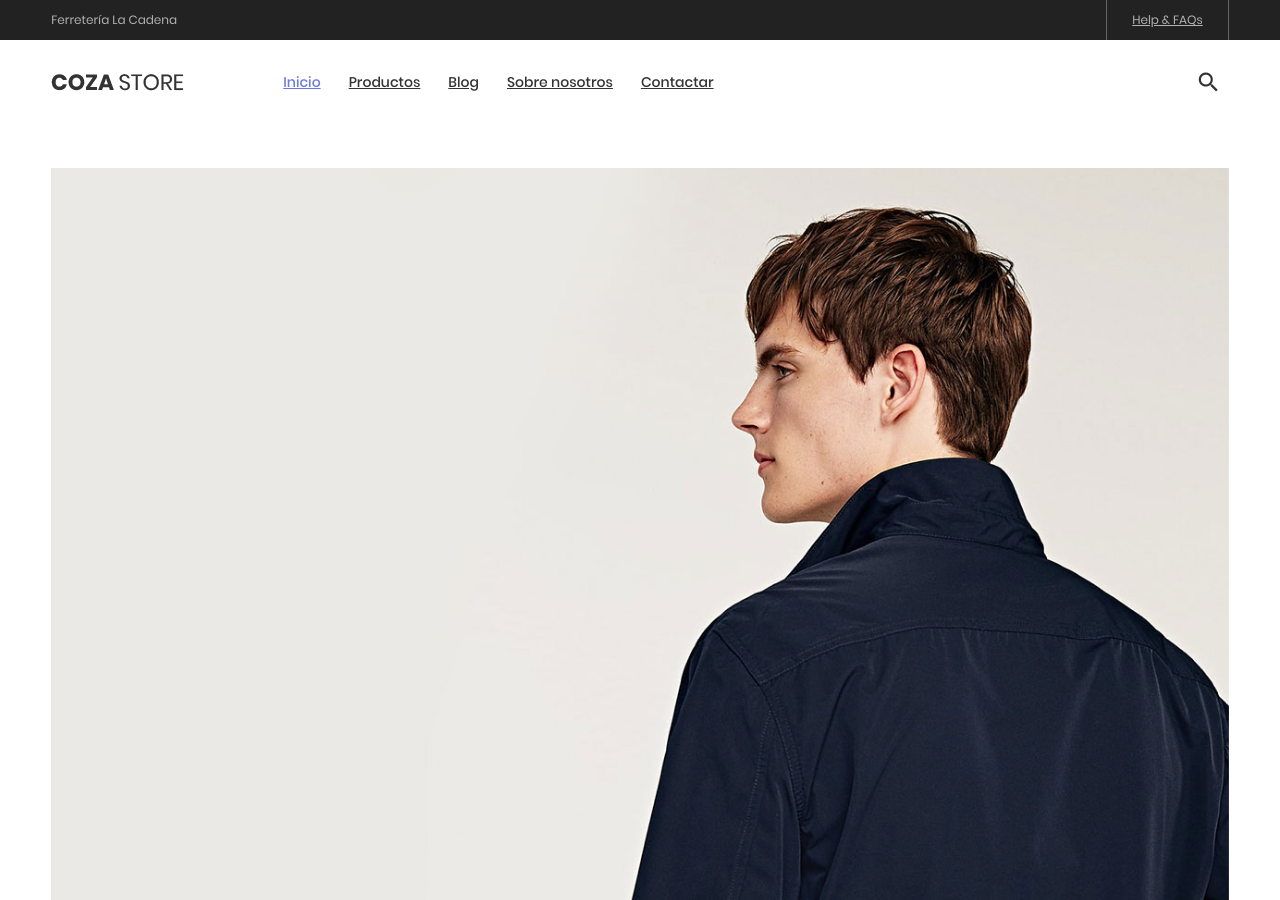
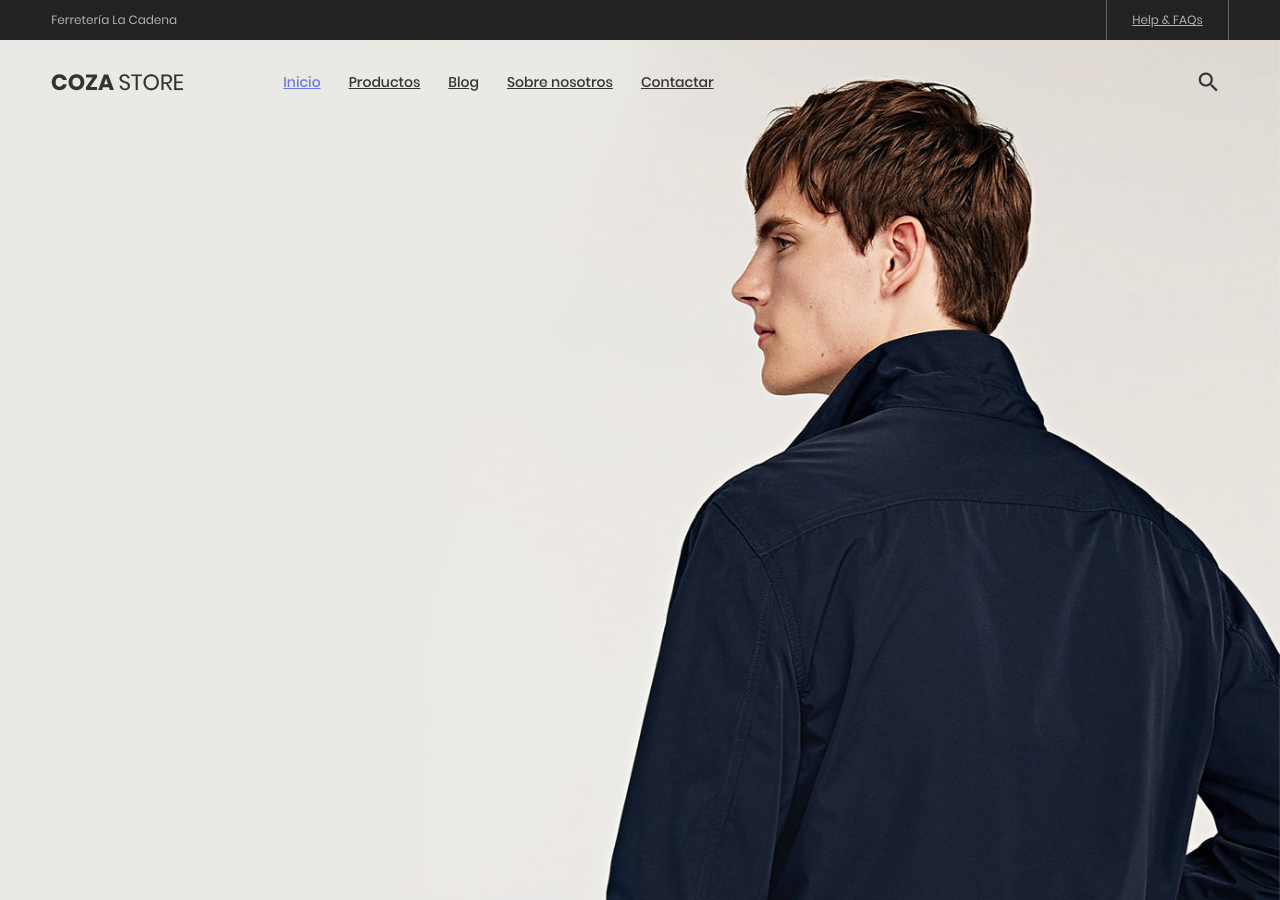
Before and after one commit to lacadenagt/new, a Jekyll site: the page built from index.md, in a window 1280 px wide and 900 px high. Built offline with Jekyll 4.4.1, drawn with Linux system fonts in a browser that asks for light colours; some web fonts are replaced.

Commit message:
Update default.html

```diff
--- a/_layouts/default.html
+++ b/_layouts/default.html
@@ -155,9 +155,9 @@
 	</header>
 
 
-	<div class="container" style="margin-top:10%;margin-bottom:10%">
+	<!--div class="container" style="margin-top:10%;margin-bottom:10%"-->
 	{{ content }}
-	</div>
+	<!--/div-->
 
 	<!-- Footer -->
 	  {% include footer.html %}
```
